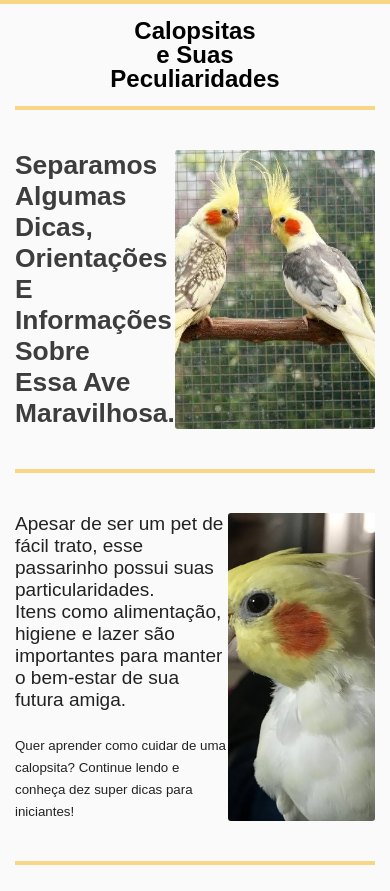
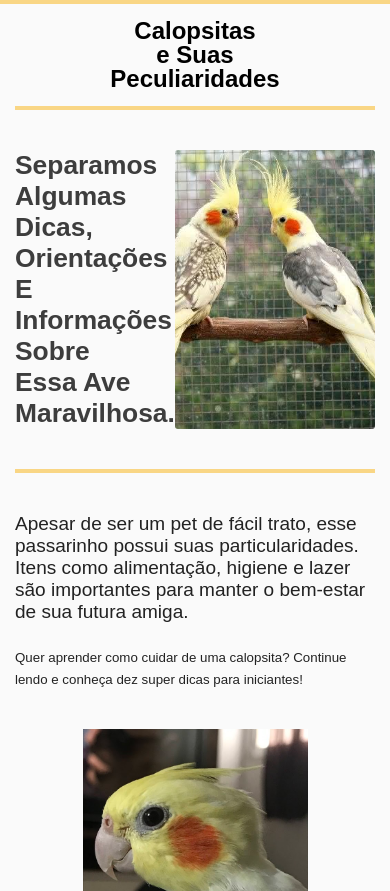
Before and after one commit to mauricioc08/Sitas-e-Peculiar, a plain HTML site: page index.html in a window 390 px wide. Shown: the part 209-1100 px from the top of the page. Drawn offline with Linux system fonts and the light colour scheme.

Commit message:
responsive mobile

```diff
--- a/CSS/index.css
+++ b/CSS/index.css
@@ -335,7 +335,18 @@ span {
 
   }
 
+  .section {
+    flex-direction: column;
+    height: 600px;
+  }
+
   .section p {
     font-size: .7em;
   }
+
+  .section-img img {
+    object-fit: contain;
+    width: 100%;
+    height: 300px;
+  }
 }
```
